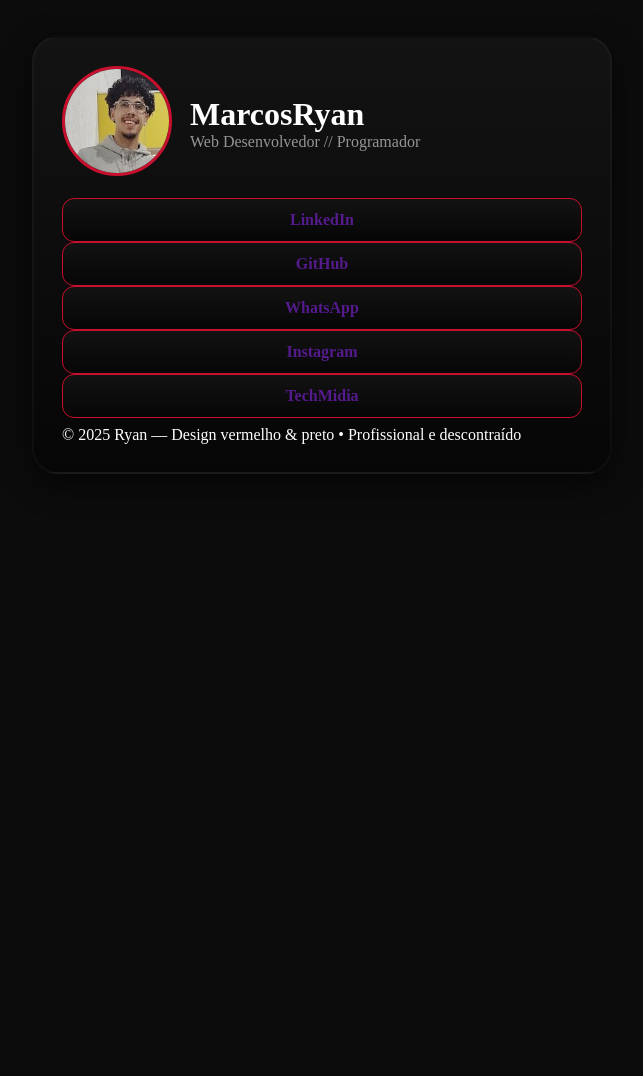
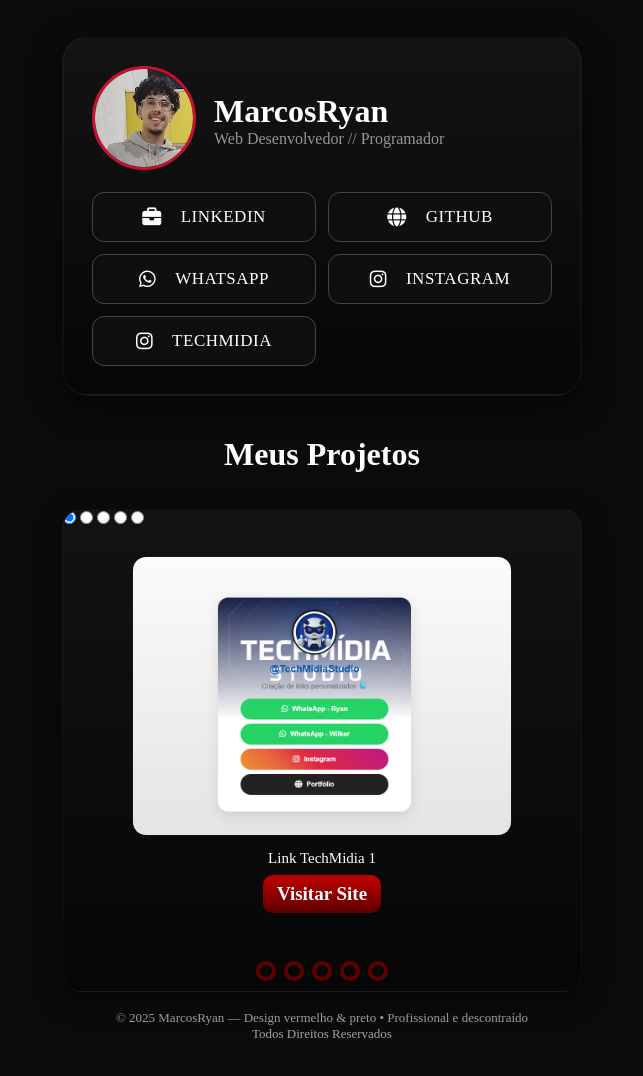
Before and after one commit to MarcosRyan06/perfil, a plain HTML site: page index.html in a window 1280 px wide. Shown: the whole page, without its empty margins (318-961 px from the left). Before the commit the page ends 800 px from the top, so only its background shows below. Drawn offline with Linux system fonts and the light colour scheme.

Commit message:
segundo commit

```diff
--- a/assests/css/style.css
+++ b/assests/css/style.css
@@ -1,60 +1,170 @@
-*{
+* {
   margin: 0px;
   padding: 0px;
+  box-sizing: border-box;
 }
-body{
+body {
   display: flex;
   flex-direction: column;
   align-items: center;
-    justify-content: flex-start;
-    background: #0d0c0c;
+  background: #0b0b0b;
   color: white;
   padding: 36px 16px;
 }
-.card{
+.card {
   width: 100%;
   max-width: 520px;
   padding: 28px;
-    background:linear-gradient(#131313, #060606);
+  background: linear-gradient(#131313, #060606);
   border-radius: 26px;
-    box-shadow: 0 10px 30px rgba(0,0,0,0.6);
-    border: 2px solid rgba(255,255,255,0.03);
+  box-shadow: 0 10px 30px rgba(0, 0, 0, 0.6);
+  border: 2px solid rgba(255, 255, 255, 0.03);
   overflow: hidden;
   margin-bottom: 40px;
 }
-.top{
+.top {
   display: flex;
   gap: 18px;
   align-items: center;
 }
-.avatar img{
+.avatar img {
   width: 104px;
   height: 104px;
   border-radius: 60px;
   border: 3px solid #c8102e;
   flex: 0 0 84;
 }
-.bio{
+.bio {
   flex: 1;
 }
-.descricao{
+.descricao {
   color: #959595;
 }
-.botoes{
+.botoes {
   margin-top: 18px;
   display: grid;
-    grid-template-columns: 1fr;
+  gap: 12px;
+
+  /* no PC → botões lado a lado */
+  grid-template-columns: repeat(auto-fit, minmax(200px, 1fr));
+
+  justify-content: center;
 }
-.bt{
-    display: inline-flex;
+
+a.bt {
+  display: flex;
   align-items: center;
   justify-content: center;
-    padding: 12px 14px;
+  padding: 14px;
   border-radius: 12px;
+
+  font-size: 17px;
+  color: #ffffff;
+  text-decoration: none;
+  text-transform: uppercase;
+  letter-spacing: 0.5px;
+
+  background-color: #0f0f0f;
+  border: 1px solid #444444;
+  transition: all 0.3s ease;
+  cursor: pointer;
+  gap: 19px;
+}
+
+a.bt:hover {
+  transform: scale(1.05);
+  background-color: #c30000;
+  box-shadow: 0 0 12px rgba(195, 0, 0, 0.5);
+}
+a.bt i {
+  font-size: 19px;
+  vertical-align: middle;
+  position: relative;
+  top: -1px;
+}
+
+
+footer {
+  margin-top: 18px;
+  font-size: 13px;
+  text-align: center;
+  color: #a1a1a1;
+}
+.carrosel{
+    width: 100%;
+    max-width: 520px;
+    position: relative;
+    border-radius: 20px;
+    overflow: hidden;
+    border: 1px solid rgba(255, 255, 255, 0.03);
+    background: linear-gradient(#131313, #060606);
+    padding-bottom: 50px;
+    box-shadow: 0 8px 24px rgba(0,0,0,0.5);
+}
+.slides{
+    display: flex;
+    width: 500%;
+    transition: transform 0.8s ease;
+}
+
+.slide{
+    width: 20%;
+    flex-shrink: 0;
+    text-align: center;
+    padding: 28px;
+}
+.slide img{
+    width: 100%;
+    max-width: 380px;
+    height: 280px;
+    object-fit: cover;
+    border-radius: 14px;
+    margin-bottom: 10px;
+    border: 1px solid rgba(255, 255, 255, 0.03);
+}
+
+.slide h2{
+    font-size: 15px;
+    color: white;
+    margin-bottom: 8px;
+    font-weight: 500;
+}
+.visita-bt{
+    display: inline-block;
+    padding: 8px 14px;
+    border-radius: 10px;
+    background: linear-gradient(#c30000, #5d0000);
+    color: white;
     text-decoration: none;
     font-weight: 600;
-    border: 1px solid #c8102e;
-    background:linear-gradient(#131313, #060606);
-    backdrop-filter:blur(6px);
-    transition:all .3s ease;
+    font-size: 19px;
+    transition: 0.3s;
 }
+    input[name="radio-btn"] { display: none; }
+
+    #radio1:checked ~ .slides { transform: translateX(0); }
+    #radio2:checked ~ .slides { transform: translateX(-20%); }
+    #radio3:checked ~ .slides { transform: translateX(-40%); }
+    #radio4:checked ~ .slides { transform: translateX(-60%); }
+    #radio5:checked ~ .slides { transform: translateX(-80%); }
+
+.manual{
+    position: absolute;
+    width: 100%;
+    bottom: 10px;
+    display: flex;
+    justify-content: center;
+    gap: 8px;
+    z-index: 5;
+}
+.manual-bt{
+    border: 4px solid #5d0000;
+    padding: 6px;
+    border-radius: 70%;
+    cursor: pointer;
+    transition: all 0.3s;
+}
+.manual-btn:hover {
+    background: #c30000;
+    border-color: #c30000;
+}
--- a/index.html
+++ b/index.html
@@ -9,6 +9,7 @@
     <meta name="keywords" content="Link na bio, Perfil, Profissional, Programador, MarcosRyan">
     <link rel="icon" href="assests/img/galoveio_delivery_logo.png" type="image/png">
     <link rel="stylesheet" href="assests/css/style.css">
+    <link rel="stylesheet" href="https://cdnjs.cloudflare.com/ajax/libs/font-awesome/6.4.0/css/all.min.css">
 </head>
 <body>
     <main class="card">
@@ -23,16 +24,76 @@
         </div>
 
         <div class="botoes">
-            <a href=""  target="_blank" class="bt">LinkedIn</a>
-            <a href=""  target="_blank" class="bt">GitHub</a>
-            <a href=""  target="_blank" class="bt">WhatsApp</a>
-            <a href=""  target="_blank" class="bt">Instagram</a>
-            <a href=""  target="_blank" class="bt">TechMidia</a>
+            <a href="https://www.linkedin.com/in/marcos-ryan-484a50233/"  target="_blank" class="bt">
+                <i class="fas fa-briefcase"></i>LinkedIn
+            </a>
+            <a href="https://github.com/MarcosRyan06"  target="_blank" class="bt"><i class="fas fa-globe icone"></i>
+                GitHub
+            </a>
+            <a href=""  target="_blank" class="bt"><i class="fab fa-whatsapp icone"></i>
+                WhatsApp
+            </a>
+            <a href="https://www.instagram.com/____ryan06/"  target="_blank" class="bt"><i class="fab fa-instagram icone"></i>
+                Instagram
+            </a>
+            <a href="https://www.instagram.com/techmidiastudio___/"  target="_blank" class="bt"><i class="fab fa-instagram icone"></i>
+                TechMidia
+            </a>
+        </div>
+    </main>
+        <h1>Meus Projetos</h1><br><br>
+        <section class="carrosel">
+        <input type="radio" name="radio-bt" id="radio1" checked>
+        <input type="radio" name="radio-bt" id="radio2">
+        <input type="radio" name="radio-bt" id="radio3">
+        <input type="radio" name="radio-bt" id="radio4">
+        <input type="radio" name="radio-bt" id="radio5">
+
+        <div class="slides">
+            <div class="slide">
+                <img src="assests/img/link1.png" alt="Projeto 1">
+                <h2>Link TechMidia 1</h2>
+                <a href="#" target="_blank" class="visita-bt">Visitar Site</a>
+            </div>
+            <div class="slide">
+                <img src="assests/img/link2.png" alt="Projeto 2">
+                <h2>Link TechMidia 2</h2>
+                <a href="#" target="_blank" class="visita-bt">Visitar Site</a>
+            </div>
+            <div class="slide">
+                <img src="assests/img/link_galoveio.png" alt="Projeto 3">
+                <h2>Link GaloVeio</h2>
+                <a href="#" target="_blank" class="visita-bt">Visitar Site</a>
+            </div>
+            <div class="slide">
+                <img src="assests/img/link_lavacar77.png" alt="Projeto 4">
+                <h2>Link LavaCar77</h2>
+                <a href="#" target="_blank" class="visita-bt">Visitar Site</a>
+            </div>
+            <div class="slide">
+                <img src="assests/img/link_p7.png" alt="Projeto 5">
+                <h2>Link Consultor Imobiliario P7</h2>
+                <a href="#" target="_blank" class="visita-bt">Visitar Site</a>
+            </div>
         </div>
 
+        <div class="nav-arrow nav-left"></div>
+        <div class="nav-arrow nav-right"></div>
+
+        <div class="manual">
+            <label for="radio1" class="manual-bt"></label>
+            <label for="radio2" class="manual-bt"></label>
+            <label for="radio3" class="manual-bt"></label>
+            <label for="radio4" class="manual-bt"></label>
+            <label for="radio5" class="manual-bt"></label>
+        </div>
+
+    </section>
         <footer>
-            <div style="margin-top:8px">&copy; 2025 Ryan — Design vermelho & preto • Profissional e descontraído</div>
+            <div>&copy; 2025 MarcosRyan — Design vermelho & preto • Profissional e descontraído<br>
+                        Todos Direitos Reservados
+            </div>
         </footer>
-    </main>
+        <script src="assests/js/app.js"></script>
 </body>
 </html>
```
Also changed, not shown: assests/img/link1.png (added), assests/img/link2.png (added), assests/img/link_galoveio.png (added), assests/img/link_lavacar77.png (added), assests/img/link_p7.png (added), assests/js/app.js (added). Lines whose indentation alone changed are shown as unchanged.
